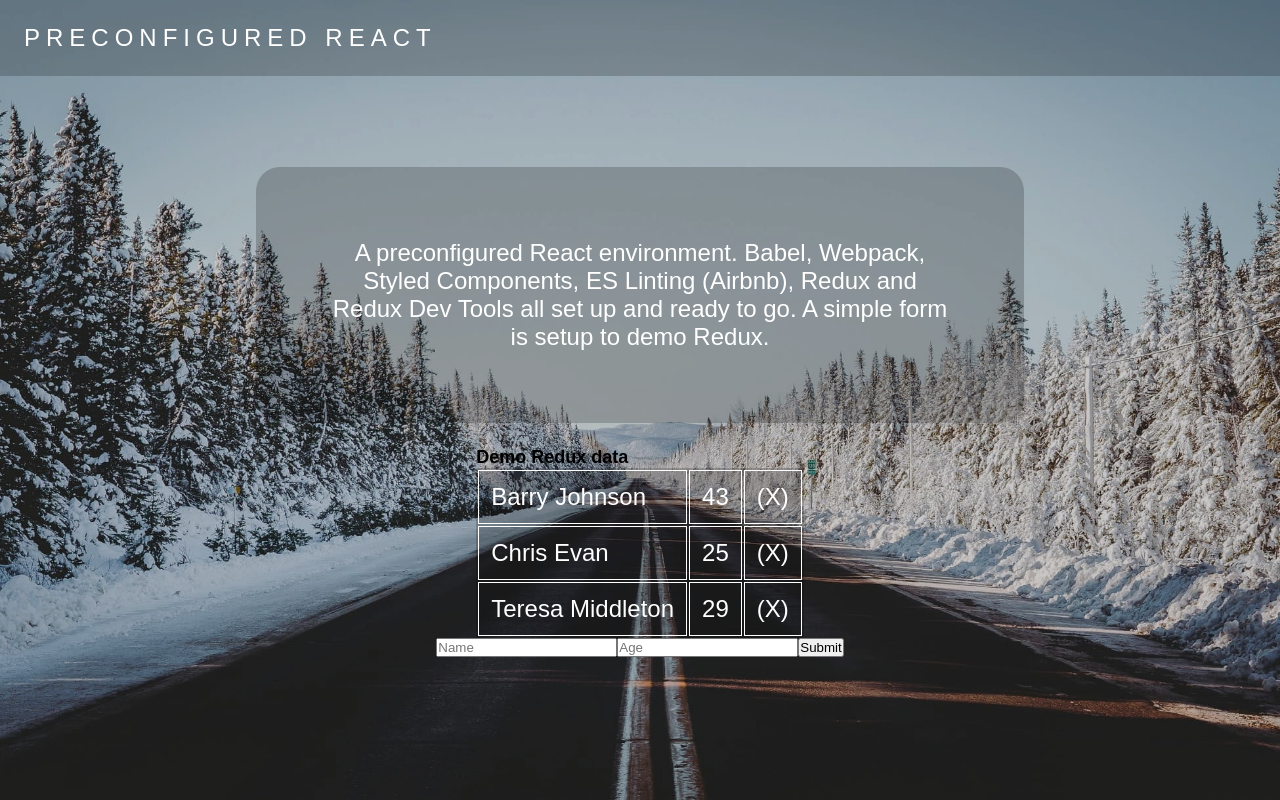
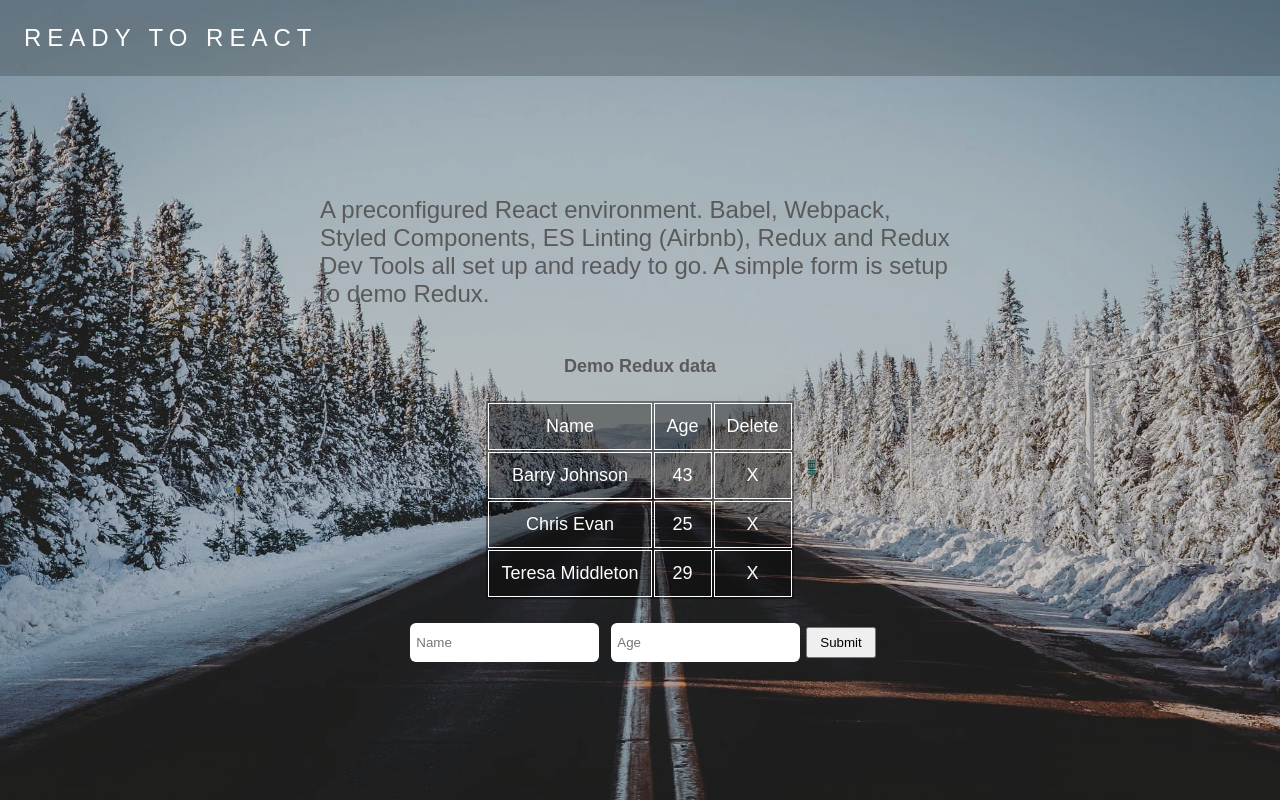
Before and after one commit to jleomorris/default-react-template, a React app: page / in a window 1280 px wide. Built offline with nearby package versions, Linux system fonts and the light colour scheme.

Commit message:
Update app styling

```diff
--- a/src/App.js
+++ b/src/App.js
@@ -30,15 +30,21 @@ const App = () => {
       <GlobalStyle />
       <StyledApp>
         <img src={demo} alt="background" />
-        <h1>Preconfigured React</h1>
+        <h1>Ready to React</h1>
+        <div className="content-container">
           <p>
-          A preconfigured React environment. Babel, Webpack, Styled Components,
-          ES Linting (Airbnb), Redux and Redux Dev Tools all set up and ready to
-          go. A simple form is setup to demo Redux.
+            A preconfigured React environment. Babel, Webpack, Styled
+            Components, ES Linting (Airbnb), Redux and Redux Dev Tools all set
+            up and ready to go. A simple form is setup to demo Redux.
           </p>
           <StyledTable>
             <h2>Demo Redux data</h2>
-          <table>
+            <table order="1">
+              <tr>
+                <td>Name</td>
+                <td>Age</td>
+                <td>Delete</td>
+              </tr>
               {listings.map((listing) => (
                 <tr>
                   <td>{listing.name}</td>
@@ -50,16 +56,52 @@ const App = () => {
                       onClick={() => removeListing(listing.name)}
                       onKeyDown={() => {}}
                     >
-                    (X)
+                      X
                     </span>
                   </td>
                 </tr>
               ))}
             </table>
           </StyledTable>
+          <StyledSubmitListing>
             <SubmitListing />
+          </StyledSubmitListing>
+        </div>
       </StyledApp>
     </div>
+  );
+};
+
+// Components
+const SubmitListing = () => {
+  const [name, setName] = useState();
+  const [age, setAge] = useState();
+  const dispatch = useDispatch();
+
+  const handleSubmit = (e) => {
+    e.preventDefault();
+
+    dispatch(addListing(name, age));
+    setName('');
+    setAge('');
+  };
+
+  return (
+    <form onSubmit={handleSubmit}>
+      <input
+        type="text"
+        value={name}
+        placeholder="Name"
+        onChange={({ target }) => setName(target.value)}
+      />
+      <input
+        type="text"
+        value={age}
+        placeholder="Age"
+        onChange={({ target }) => setAge(target.value)}
+      />
+      <button type="submit">Submit</button>
+    </form>
   );
 };
 
@@ -68,9 +110,21 @@ const StyledApp = styled.div`
   position: relative;
   display: flex;
   flex-direction: column;
+  justify-content: flex-start;
+  align-items: center;
+  min-height: 100vh;
+
+  .content-container {
+    width: 70%;
+    border-radius: 2rem;
+    /* background: rgba(256, 256, 256, 0.1); */
+    display: flex;
     justify-content: center;
+    flex-direction: column;
     align-items: center;
-  height: 100vh;
+    padding: 4rem;
+    margin: 4rem 0rem;
+  }
 
   img {
     position: absolute;
@@ -85,9 +139,9 @@ const StyledApp = styled.div`
   h1 {
     color: white;
     font-size: 2rem;
-    position: absolute;
+    /* position: absolute;
     left: 0;
-    top: 0;
+    top: 0; */
     letter-spacing: 0.5rem;
     text-transform: uppercase;
     padding: 2rem;
@@ -98,57 +152,47 @@ const StyledApp = styled.div`
   }
 
   p {
-    text-align: center;
     font-size: 2rem;
-    width: 60%;
-    background: rgba(0, 0, 0, 0.2);
-    border-radius: 2rem;
-    color: white;
-    padding: 6rem;
+    width: 80%;
+    color: #5a5a5a;
     margin: 2rem;
   }
 `;
 
 const StyledTable = styled.div`
+  h2 {
+    color: #5a5a5a;
+    text-align: center;
+    margin: 2rem 0rem;
+  }
+
   table {
     color: white;
-    background: rgba(0, 0, 0, 0.2);
-    font-size: 2rem;
+    background: rgba(0, 0, 0, 0.4);
+    font-size: 1.5rem;
+    margin: 1rem 0rem;
   }
 
   td {
     border: 1px solid white;
     padding: 1rem;
+    text-align: center;
   }
 `;
 
-// Components
-const SubmitListing = () => {
-  const [name, setName] = useState();
-  const [age, setAge] = useState();
-  const dispatch = useDispatch();
+const StyledSubmitListing = styled.div`
+  form {
+    input {
+      border-radius: 0.5rem;
+      padding: 1rem 0.5rem;
+      border: none;
+      margin: 1rem 0.5rem;
+    }
 
-  const handleSubmit = (e) => {
-    e.preventDefault();
-
-    dispatch(addListing(name, age));
-  };
-
-  return (
-    <form onSubmit={handleSubmit}>
-      <input
-        type="text"
-        placeholder="Name"
-        onChange={({ target }) => setName(target.value)}
-      />
-      <input
-        type="text"
-        placeholder="Age"
-        onChange={({ target }) => setAge(target.value)}
-      />
-      <button type="submit">Submit</button>
-    </form>
-  );
-};
+    button {
+      padding: 0.5rem 1rem;
+    }
+  }
+`;
 
 export default App;
```
Lines whose indentation alone changed are shown as unchanged.
